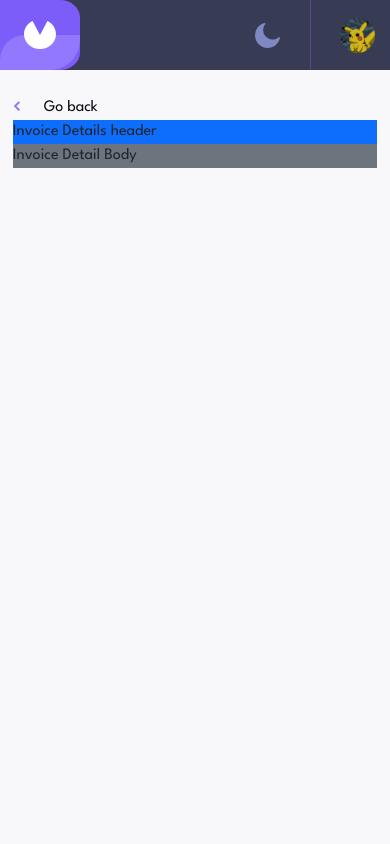
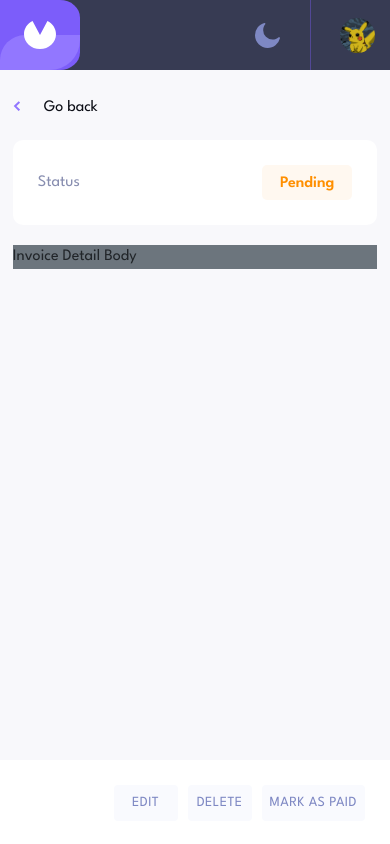
Before and after one commit to Varadarajan-M/Invoice-app, a React (Create React App) app: page /invoice/AA1449 in a window 390 px wide. Shown: the top 844 px of the page. Built offline with nearby package versions, Linux system fonts and the light colour scheme.

Commit message:
Completed Invoice-detail-header components layout styles

```diff
--- a/src/_App.scss
+++ b/src/_App.scss
@@ -92,6 +92,11 @@ body {
 	background-size: 10px 7px;
 }
 
+.invoice-detail-wrapper {
+	position: relative;
+	height: 89.5vh;
+}
+
 @media screen and (min-width: 900px) {
 	.common-wrapper {
 		max-width: 65%;
--- /dev/null
+++ b/src/invoice-detail-header/InvoiceDetailHeader.js
@@ -0,0 +1,44 @@
+import './InvoiceDetailHeader.scss';
+import React from 'react';
+import Card from '@mui/material/Card';
+import Button from '@mui/material/Button';
+import Text from '../lib/components/Text';
+import { useTheme } from '../context/UIcontext';
+
+const InvoiceDetailHeader = React.memo(({ status }) => {
+	const { theme, mode } = useTheme();
+
+	return (
+		<header className='invoice-detail-header'>
+			<Card className='menu-card' style={{ ...theme.invoiceCard }}>
+				{/* Status */}
+
+				<div className='status-wrapper d-flex align-items-center'>
+					<Text style={{ ...theme.greyWhiteText }}>Status</Text>
+
+					<div className={`invoice-status ${status} ${mode}`}>
+						<span className='dot'></span>
+						<Text>{status}</Text>
+					</div>
+				</div>
+
+				{/* Action Buttons */}
+				<div className={`menu-action-buttons ${mode}`}>
+					<Button style={{ ...theme.invoiceForm.buttons.discard }}>
+						{' '}
+						Edit
+					</Button>
+					<Button style={{ ...theme.invoiceForm.buttons.discard }}>
+						Delete
+					</Button>
+					<Button style={{ ...theme.invoiceForm.buttons.discard }}>
+						{' '}
+						Mark As Paid
+					</Button>
+				</div>
+			</Card>
+		</header>
+	);
+});
+
+export default InvoiceDetailHeader;
--- /dev/null
+++ b/src/invoice-detail-header/InvoiceDetailHeader.scss
@@ -0,0 +1,95 @@
+@import '../App';
+
+// General Styles.
+.invoice-detail-header {
+	.menu-card {
+		// Card styles
+
+		transition: 0.2s ease-in;
+		outline: none;
+		border: none;
+		border-radius: 10px;
+		box-shadow: none;
+		padding: 25px;
+		margin-block: 20px;
+		display: flex;
+		align-items: center;
+		overflow: hidden;
+
+		.menu-action-buttons {
+			display: flex;
+			gap: 10px;
+			justify-content: flex-end;
+		}
+
+		// Status
+		.status-wrapper {
+			gap: 30px;
+			.invoice-status.pending {
+				background: $pendingbg;
+				color: $pendingcolor;
+			}
+			.invoice-status.paid {
+				background: $paidbg;
+				color: $paidcolor;
+			}
+			.invoice-status.draft.light {
+				background: $draftbglight;
+				color: $draftcolorlight;
+			}
+			.invoice-status.draft.dark {
+				background: $draftbgdark;
+				color: $draftcolordark;
+			}
+			.invoice-status {
+				display: flex;
+				justify-content: center;
+				text-transform: capitalize;
+				background-color: rgb(223, 227, 250);
+				width: min(90px, 90px);
+				height: min(35px, 35px);
+				border-radius: 5px;
+				font-weight: 600;
+				padding: 7px;
+			}
+		}
+	}
+}
+
+// Breakpoint for menu layout to change
+@media (min-width: 647px) {
+	.invoice-detail-header {
+		.menu-card {
+			.status-wrapper,
+			.menu-action-buttons {
+				flex-basis: 50%;
+			}
+		}
+	}
+}
+// Small screen styles
+@media (max-width: 646px) {
+	.invoice-detail-header {
+		.menu-card {
+			.status-wrapper {
+				flex-basis: 100%;
+				justify-content: space-between;
+			}
+			.menu-action-buttons {
+				position: absolute;
+				bottom: 5px;
+				left: 0;
+				width: 100vw;
+				padding: 25px;
+				margin: 0 -13px;
+				transition: background 0.2s ease-in;
+				&.light {
+					background: white;
+				}
+				&.dark {
+					background: rgb(30, 33, 57);
+				}
+			}
+		}
+	}
+}
--- a/src/pages/InvoiceDetails.js
+++ b/src/pages/InvoiceDetails.js
@@ -1,29 +1,38 @@
-import React from 'react';
+import React, { useMemo } from 'react';
 import { useInvoices } from '../context/InvoiceContext';
 import { useParams } from 'react-router-dom';
+import { useTheme } from '../context/UIcontext';
+import { Link } from 'react-router-dom';
 import Text from '../lib/components/Text';
-import { useTheme } from '../context/UIcontext';
 import Image from 'react-bootstrap/Image';
+import InvoiceDetailHeader from './../invoice-detail-header/InvoiceDetailHeader';
 import arrowleftIcon from './../assets/images/icon-arrow-left.svg';
-import { Link } from 'react-router-dom';
 
 function InvoiceDetails(props) {
 	const { invoices } = useInvoices();
 	const { theme } = useTheme();
 	const { id } = useParams();
-  const matching = invoices.filter((invoice) => invoice.id === id)[0];
+	const matchingInvoice = useMemo(
+		() => invoices.filter((invoice) => invoice.id === id)[0],
+		[invoices, id],
+	);
 	return (
 		<div className='w-100 invoice-detail-wrapper'>
 			<Text>
-        <Link to={`/`} style={{ textDecoration: 'none', ...theme.bwText }}>
-          <Image src={arrowleftIcon} alt='arrow' className='me-4 mb-1' />
+				<Link
+					to={`/`}
+					style={{ textDecoration: 'none', ...theme.bwText }}
+				>
+					<Image
+						src={arrowleftIcon}
+						alt='arrow'
+						className='me-4 mb-1'
+					/>
 					Go back{' '}
 				</Link>
 			</Text>
 
-      <header className='invoice-detail-header bg-primary'>
-        Invoice Details header
-      </header>
+			<InvoiceDetailHeader status={matchingInvoice.status ?? ''} />
 
 			<main className='invoice-details-body bg-secondary'>
 				Invoice Detail Body
```
Lines whose indentation alone changed are shown as unchanged.
